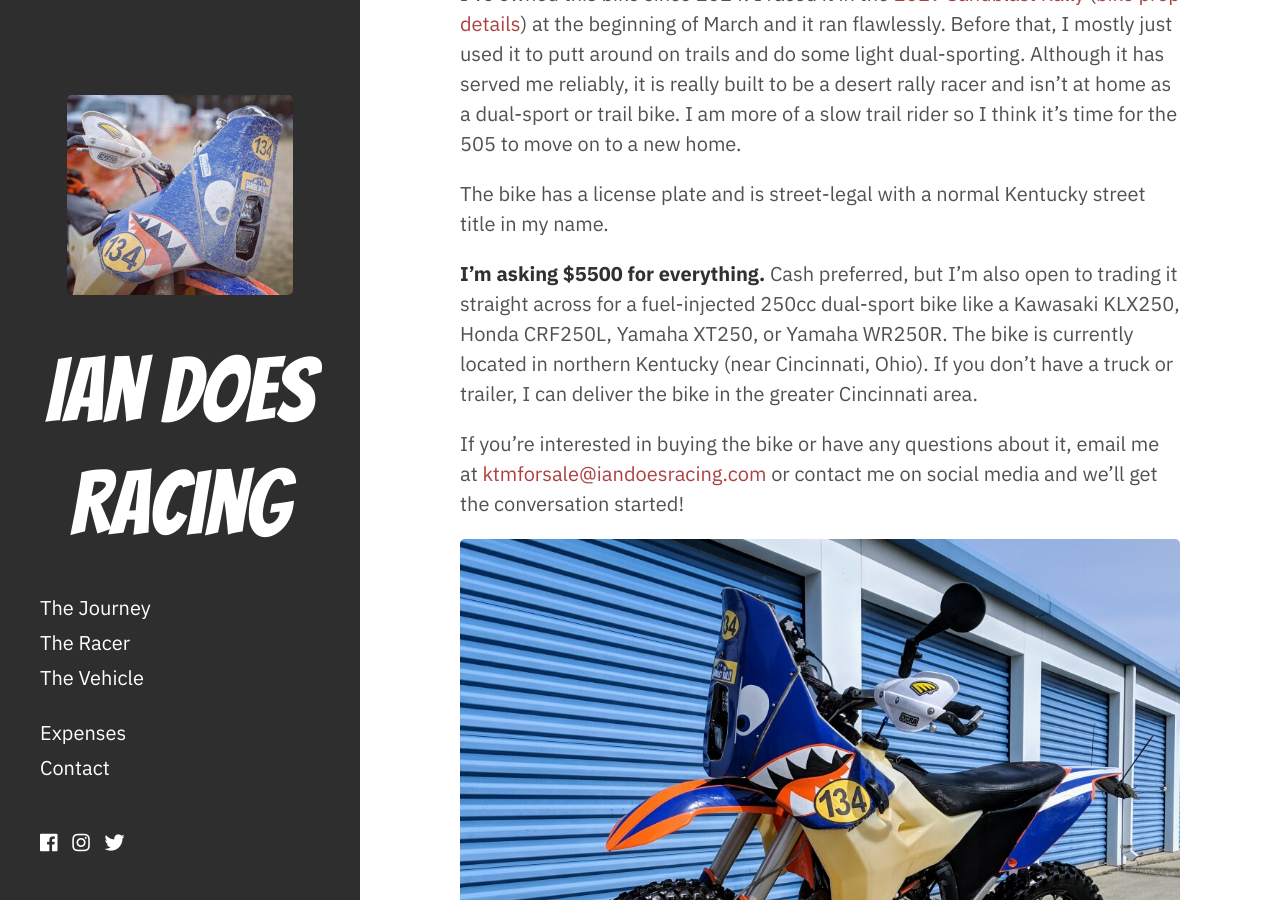
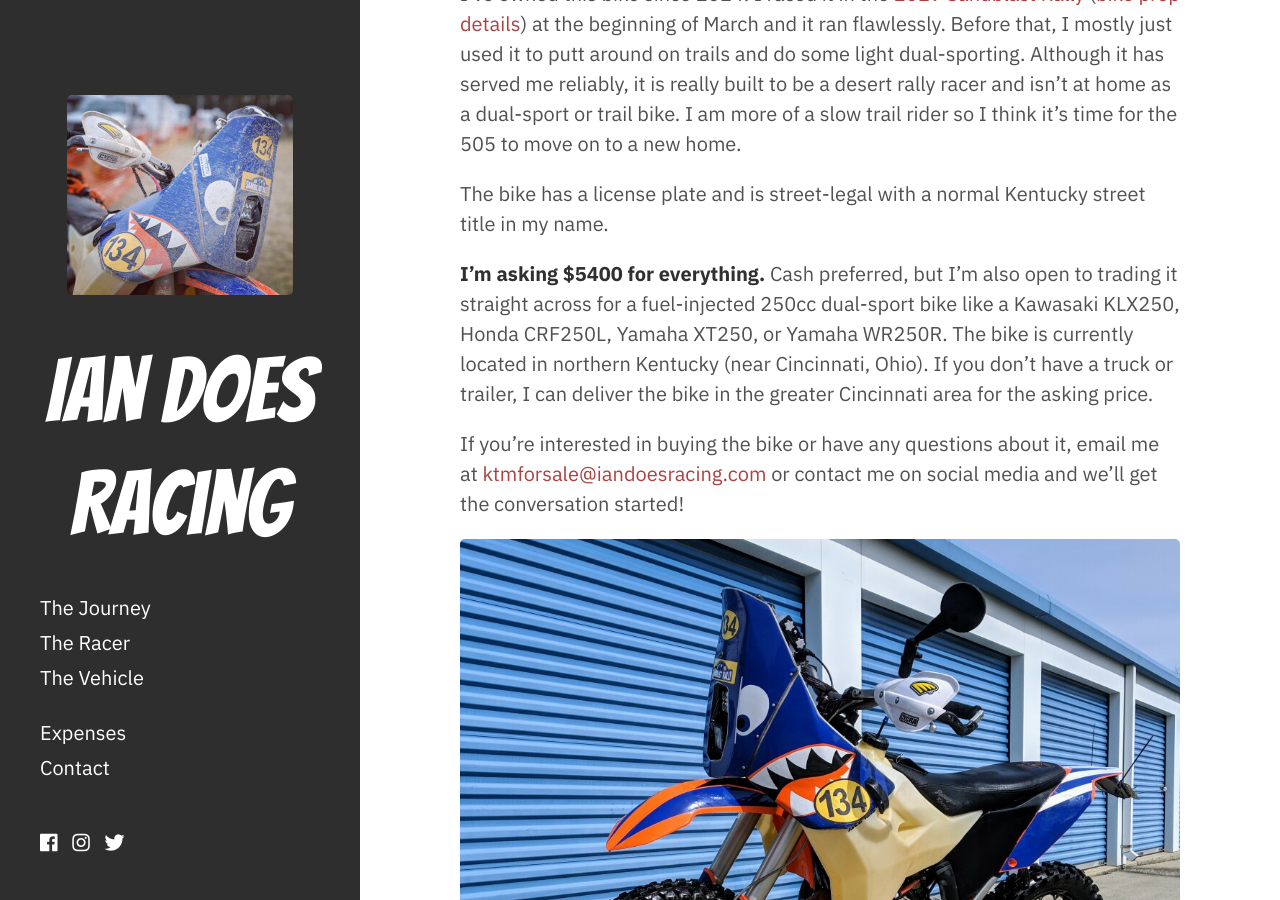
Before and after one commit to icooper/iandoesracing, a Jekyll site: the page built from _posts/2019-03-13-ktm-for-sale.md, in a window 1280 px wide and 900 px high, scrolled down 3013 px. Built offline with Jekyll 4.4.1, drawn with Linux system fonts in a browser that asks for light colours; nearby versions of some CDN libraries.

Commit message:
price drop

```diff
--- a/_posts/2019-03-13-ktm-for-sale.md
+++ b/_posts/2019-03-13-ktm-for-sale.md
@@ -59,7 +59,7 @@ I've owned this bike since 2014. I raced it in the [2019 Sandblast Rally](https:
 
 The bike has a license plate and is street-legal with a normal Kentucky street title in my name.
 
-**I'm asking $5500 for everything.** Cash preferred, but I'm also open to trading it straight across for a fuel-injected 250cc dual-sport bike like a Kawasaki KLX250, Honda CRF250L, Yamaha XT250, or Yamaha WR250R. The bike is currently located in northern Kentucky (near Cincinnati, Ohio). If you don't have a truck or trailer, I can deliver the bike in the greater Cincinnati area.
+**I'm asking $5400 for everything.** Cash preferred, but I'm also open to trading it straight across for a fuel-injected 250cc dual-sport bike like a Kawasaki KLX250, Honda CRF250L, Yamaha XT250, or Yamaha WR250R. The bike is currently located in northern Kentucky (near Cincinnati, Ohio). If you don't have a truck or trailer, I can deliver the bike in the greater Cincinnati area for the asking price.
 
 If you're interested in buying the bike or have any questions about it, email me at [ktmforsale@iandoesracing.com](mailto:ktmforsale@iandoesracing.com) or contact me on social media and we'll get the conversation started!
 
```
